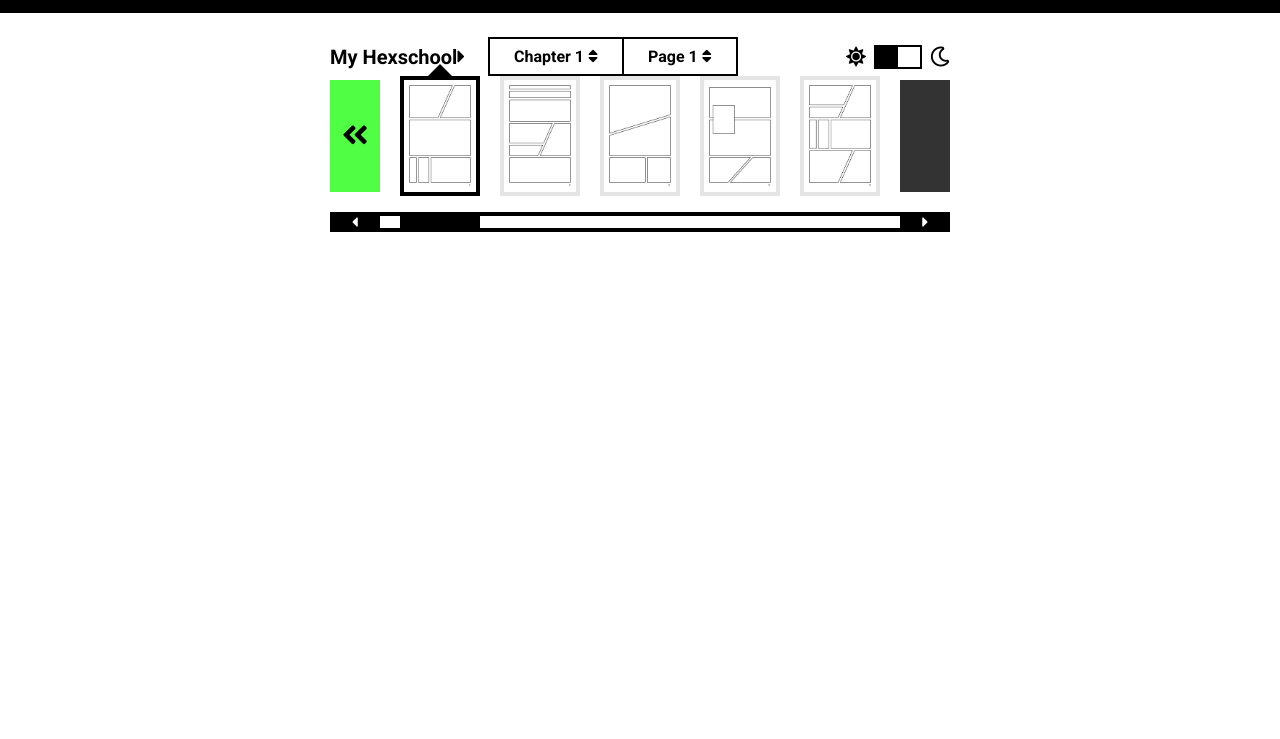
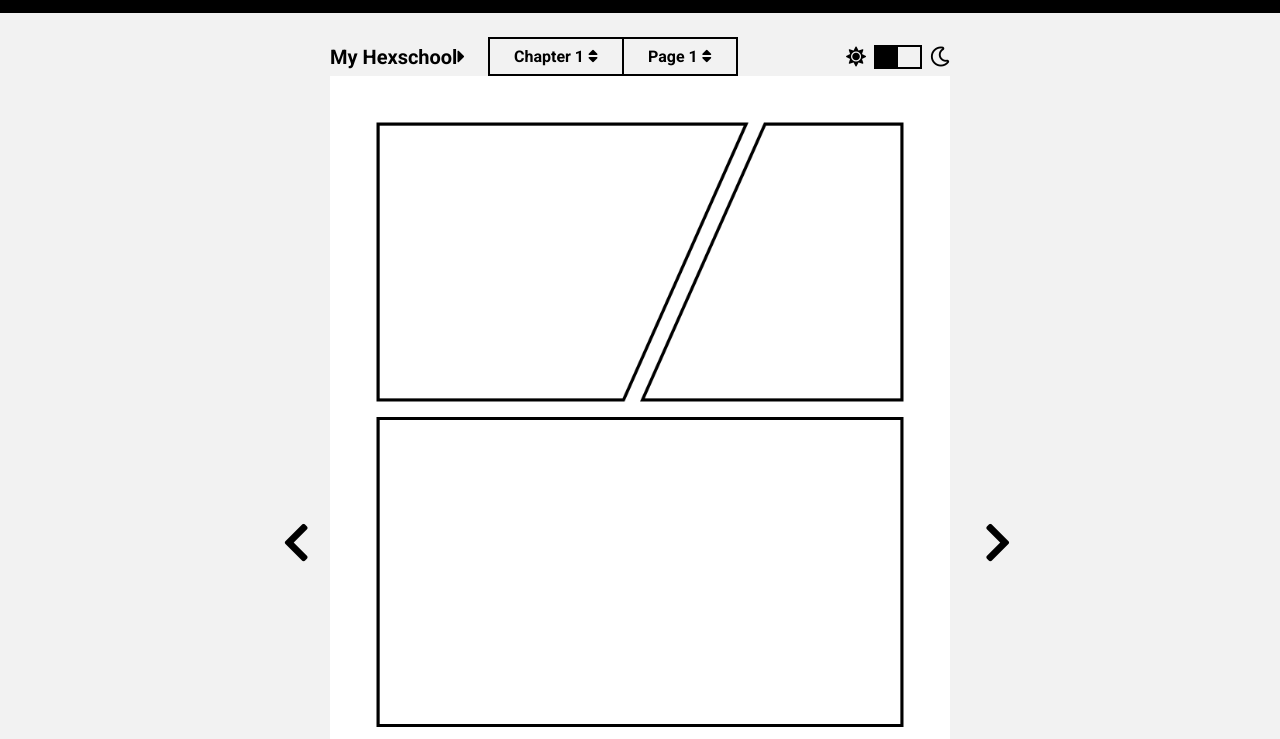
Before and after one commit to fanyeh/f2e-week5-comic, a React app: page / in a window 1280 px wide. Shown: the part 61-800 px from the top of the page. Built offline with nearby package versions, Linux system fonts and the light colour scheme.

Commit message:
Set styles on ContentSlider

```diff
--- a/src/App/Reader/ContentSlider.js
+++ b/src/App/Reader/ContentSlider.js
@@ -1,5 +1,7 @@
 import React, { Component } from 'react';
 import PropTypes from 'prop-types';
+import styled from 'styled-components';
+import { Flex } from '../../styles/layout';
 class ContentSlider extends Component {
   static defaultProps = {
     slides: [],
@@ -41,19 +43,59 @@ class ContentSlider extends Component {
   render() {
     const imgSrc = this.props.slides[this.state.currentSlideIndex];
     return (
-      <div>
-        <div data-testid="prevPage" onClick={this.prevPageHandler}>
-          Prev
+      <StyledContentSlider>
+        <Button data-testid="prevPage" onClick={this.prevPageHandler}>
+          <i className="fas fa-chevron-left" />
+        </Button>
+        <div>
+          <Image data-testid="slide-image" src={imgSrc} alt="" />
         </div>
-        <div>
-          <img data-testid="slide-image" src={imgSrc} alt="" />
-        </div>
-        <div data-testid="nextPage" onClick={this.nextPageHandler}>
-          next
-        </div>
-      </div>
+        <Button data-testid="nextPage" onClick={this.nextPageHandler}>
+          <i className="fas fa-chevron-right" />
+        </Button>
+      </StyledContentSlider>
     );
   }
 }
 
 export default ContentSlider;
+
+const StyledContentSlider = Flex.extend`
+  position: relative;
+  margin-bottom: 1.63rem;
+`;
+
+const Image = styled.img`
+  width: 100%;
+`;
+
+const Button = styled.div`
+  position: absolute;
+  top: 50%;
+  height: 100%;
+  padding-right: 1.26rem;
+  padding-left: 2.13rem;
+  cursor: pointer;
+  &:hover {
+    background: black;
+  }
+
+  &:hover > i {
+    color: #50ff44;
+  }
+
+  &:first-of-type {
+    left: 0;
+    transform: translate(-100%, -50%);
+  }
+  &:last-of-type {
+    right: 0;
+    transform: translate(100%, -50%);
+  }
+  & > i {
+    font-size: 2.74rem;
+    position: relative;
+    top: 50%;
+    transform: translateY(-50%);
+  }
+`;
--- a/src/App/Reader/index.js
+++ b/src/App/Reader/index.js
@@ -6,13 +6,12 @@ import { Page } from '../../styles/layout';
 
 const slides = Array.from(Array(12)).map((x, i) => require(`../../assets/storyboard-${i + 1}.png`));
 
-// import PreviewSlider from './PreviewSlider';
 class Reader extends Component {
   render() {
     return (
       <Page>
         <Header />
-        {/* <ContentSlider slides={slides} /> */}
+        <ContentSlider slides={slides} />
         <PreviewSlider slides={slides} />
       </Page>
     );
--- a/src/index.css
+++ b/src/index.css
@@ -11,4 +11,5 @@ body {
   padding: 0;
   font-family: 'Roboto', sans-serif;
   box-sizing: border-box;
+  background: #f2f2f2;
 }
```
